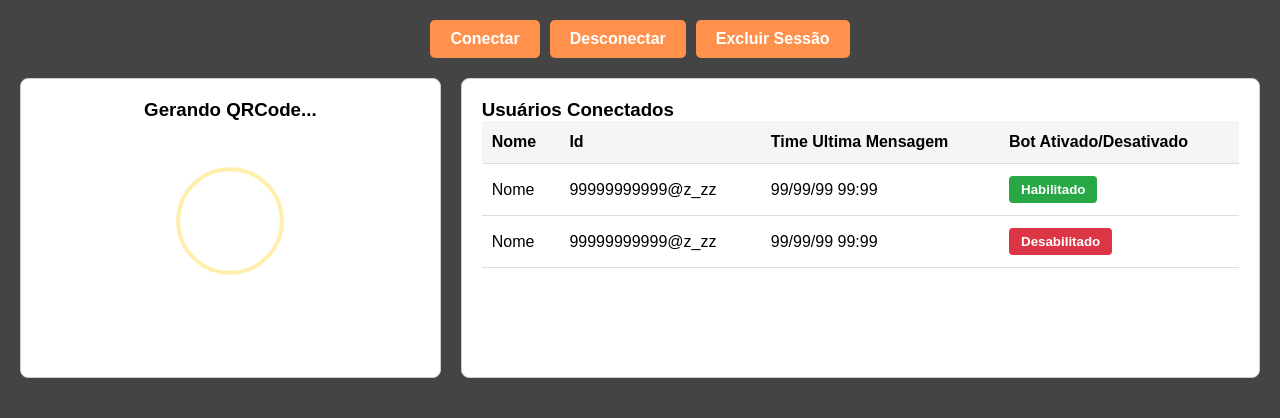
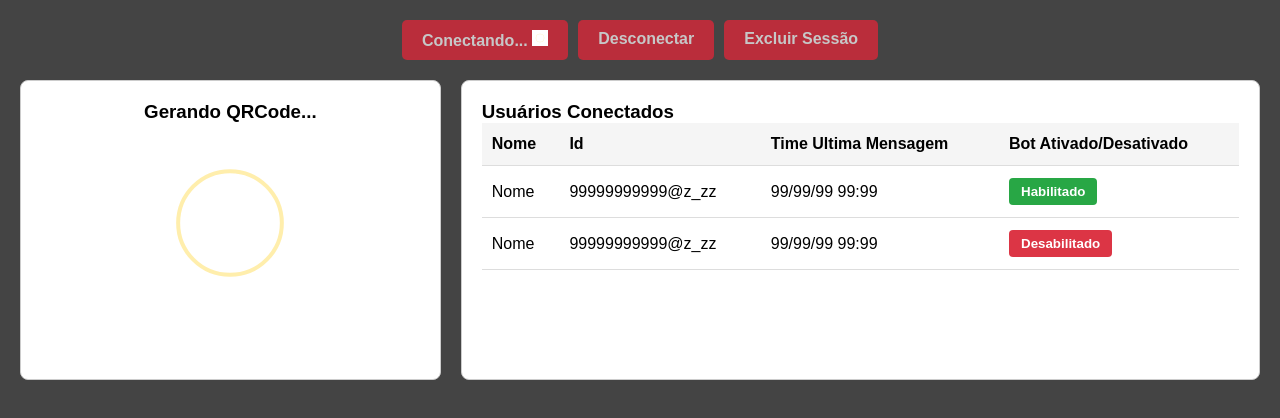
Before and after one commit to DevmTools/Chatbot-IA-Whatsapp-React-TS, a React (Vite) app in the folder frontend/: page / in a window 1280 px wide. Both pictures are taken after a click on the element "Conectar". Shown: the top 418 px of the page. Built offline with nearby package versions, Linux system fonts and the light colour scheme; no server answers.

Commit message:
Atualizando - Actions para desconectar e deletar sessão

```diff
--- a/frontend/src/App.tsx
+++ b/frontend/src/App.tsx
@@ -2,23 +2,41 @@ import { useEffect, useState } from 'react';
 import loading from "./assets/img/loading_gif.gif";
 
 export default function App() {
-
+  //C:\Program Files\Google\Chrome\Application\chrome.exe
   const [qrCode, setQrCode] = useState <string | null> (null);
   const [isLoadingConnect, setIsLoadingConnect] = useState<boolean>(false);
-  const [isClientReady, setIsClientReady] = useState<boolean>(false)
+  const [isLoadingDisconnect, setIsLoadingDisconnect] = useState<boolean>(false);
+  const [isLoadingDelete, setIsLoadingDelete] = useState<boolean>(false);
+  const [isClientReady, setIsClientReady] = useState<boolean>(false);
 
-  const handleActionConnection = async (url: string) => {
-    setIsLoadingConnect(true);
-
+  const fetchGlobal = async(url:string) => {
     const res = await fetch(url);
     const data = await res.json();
+    return data;
+  }
 
+  const handleConnection = async (url: string) => {
+    setIsLoadingConnect(true);
+    const data = await fetchGlobal(url);
     if (data.qr) {
       setIsLoadingConnect(false);
       setQrCode(data.qr);
     } else {
       setQrCode(null);
     }
+     //fetchChats();
+  }
+
+  const handleDisconnect = async (url: string) => {
+    setIsLoadingDisconnect(true)
+    await fetchGlobal(url);
+    //fetchChats();
+  }
+
+  const handleDelete = async (url: string) => {
+    setIsLoadingDelete(true);
+    await fetchGlobal(url);
+    //fetchChats();
   }
 
   useEffect(() => {
@@ -26,10 +44,26 @@ export default function App() {
     socket.onmessage = (event) => {
       const wsComunication:{type:string, message:string} = JSON.parse(event.data.toString());
       console.log(wsComunication.message);
-      if(wsComunication.type === "scanqr-true" || wsComunication.type === "instance-true"){
+      if(wsComunication.type === "scanqr-true" || wsComunication.type === "instance-true")
+        {
         setQrCode(null);
         setIsLoadingConnect(false);
         setIsClientReady(true);
+        return
+      }
+      if(wsComunication.type === "disconnect-true" || wsComunication.type === "delete-true")
+        {
+        setIsClientReady(false);
+        setQrCode(null);
+        if(wsComunication.type === "disconnect-true")
+        {
+          setIsLoadingDisconnect(false);
+        }
+        if(wsComunication.type === "delete-true")
+          {
+          setIsLoadingDelete(false);
+        }
+        return
       }
     }
     socket.onerror = (error) => {
@@ -41,14 +75,29 @@ export default function App() {
     <>
       {/* Actions */}
       <div id="area_actions_app">
+        {/*Connect*/}
         <div id="btn_start"
-          className={isClientReady ? "disabled" : ""}
-          onClick={isClientReady ? () => {} : () => handleActionConnection("/getQRCode")}
+          className={isClientReady || (qrCode || isLoadingConnect || isLoadingDisconnect || isLoadingDelete) ? "disabled" : ""}
+          onClick={isClientReady || (qrCode || isLoadingConnect || isLoadingDisconnect || isLoadingDelete) ? (() => {}) : (() => handleConnection("/getQRCode"))}
         >
-          {isClientReady ? "Pronto ✅" : "Conectar"}
+          {!isClientReady && (qrCode || isLoadingConnect || isLoadingDisconnect || isLoadingDelete) ? (<>Conectando... <img id="qrImage" src={loading} alt="Carregando" className="mx-auto" /> </>) : isClientReady ? "Pronto ✅" : "Conectar"}
         </div>
-        <div id="btn_disconnect">Desconectar</div>
-        <div id="btn_delete_sesion">Excluir Sessão</div>
+
+        {/*Disconnect*/}
+        <div id="btn_disconnect"
+          className={!isClientReady || (qrCode || isLoadingConnect || isLoadingDisconnect || isLoadingDelete) ? "disabled" : ""}
+          onClick={!isClientReady || (qrCode || isLoadingConnect || isLoadingDisconnect || isLoadingDelete) ? (() => {}) : (() => handleDisconnect("/disconnect"))}
+        >
+          {isLoadingDisconnect ? "Desconectando Sessão..." : "Desconectar"}
+        </div>
+
+        {/*Delete */}
+        <div id="btn_delete_sesion"
+          className={qrCode || isLoadingConnect || isLoadingDisconnect || isLoadingDelete ? "disabled" : ""}
+          onClick={qrCode || isLoadingConnect || isLoadingDisconnect || isLoadingDelete ? ()=>{} : () => handleDelete("/delete-session")}
+        >
+          {isLoadingDelete ? "Exluindo Sessão..." : "Excluir Sessão"}
+        </div>
       </div>
 
       {/* Panel */}
--- a/frontend/src/assets/style.css
+++ b/frontend/src/assets/style.css
@@ -5,6 +5,8 @@
     --color-button-green: #28a745;
     --color-button-yellow: #ffde59;
     --color-button-red: #dc3545;
+    --color-button-disabled: #ba2d3b;
+    --color-text-disabled: #c7c7c7;
 }
 
 /* Reset básico */
@@ -48,9 +50,16 @@ body {
     background-color: var(--color-base-hover);
 }
 
-#btn_start.disabled {
+#area_actions_app>div.disabled {
     cursor: none;
-    background-color: var(--color-base-hover);
+    color: var(--color-text-disabled);
+    background-color: var(--color-button-disabled);
+
+}
+
+#area_actions_app>div>img {
+    width: 16px;
+
 }
 
 /* Grid de conteúdo abaixo dos botões */
```
Also changed, not shown: 2 other files (tests, documents, lock files or other folders).
